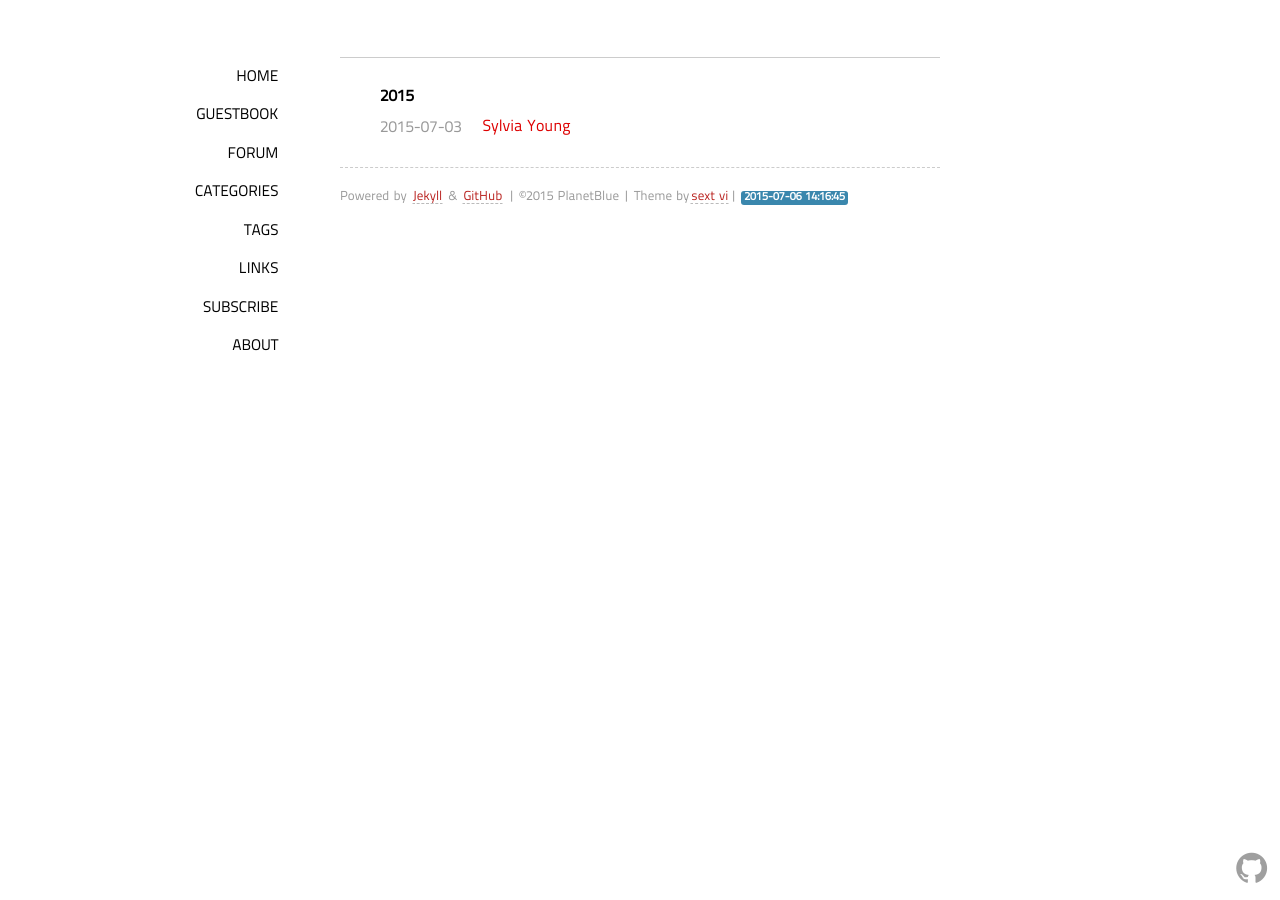
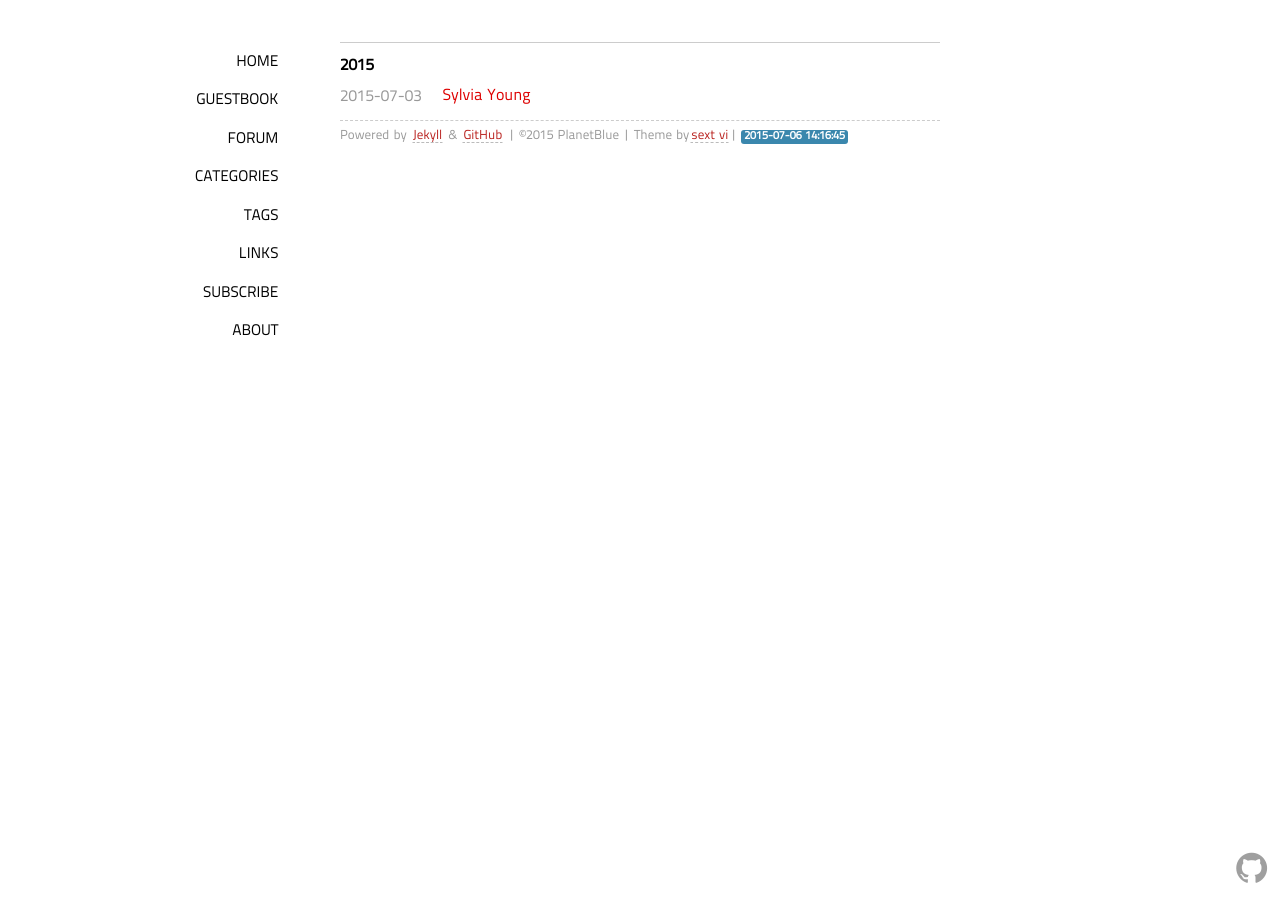
Before and after one commit to lixiangqian/lixiangqian.github.io, a Jekyll site: the page built from index.markdown, in a window 1280 px wide. Built offline with Jekyll 4.4.1, drawn with Linux system fonts in a browser that asks for light colours; nearby versions of some CDN libraries; some web fonts are replaced; Markdown is read by kramdown in place of the engine named in the settings.

```diff
--- a/media/css/style.css
+++ b/media/css/style.css
@@ -34,8 +34,12 @@ body {
 	color: #000000;
 	background-color: #ffffff;
 }
-color: #000000;
-background-color: #ffffff;
+* {
+	padding: 0;
+	margin: 0;
+	border: none;
+	outline: none;
+}
 }
 * {
 padding: 0;
@@ -150,7 +154,7 @@ padding: .5em 0;
 border-bottom: 1px solid #cccccc;
 }
 nav {
-font-family: "Electrolize", "TitilliumText22LRegular",sans-serif;
+font-family: "Electrolize", "TitilliumText22LRegular", sans-serif;
 font-size: 1.1em;
 text-transform: uppercase;
 float: left;
```
